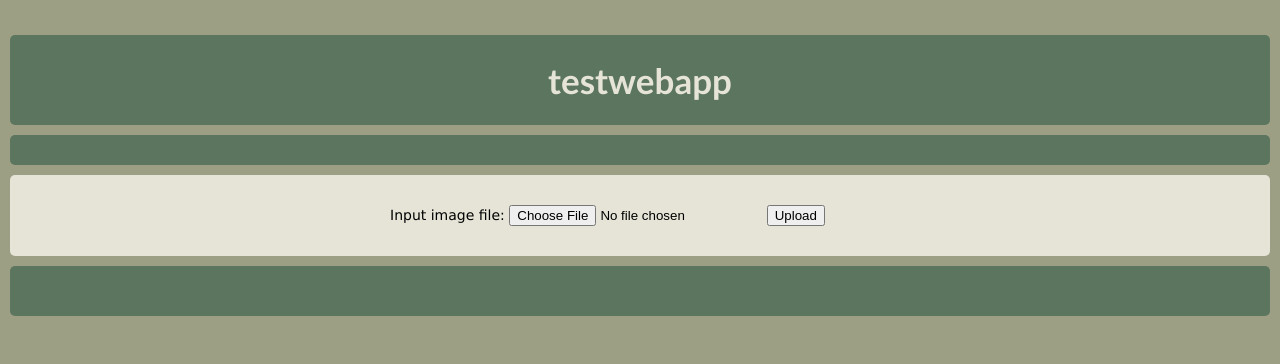
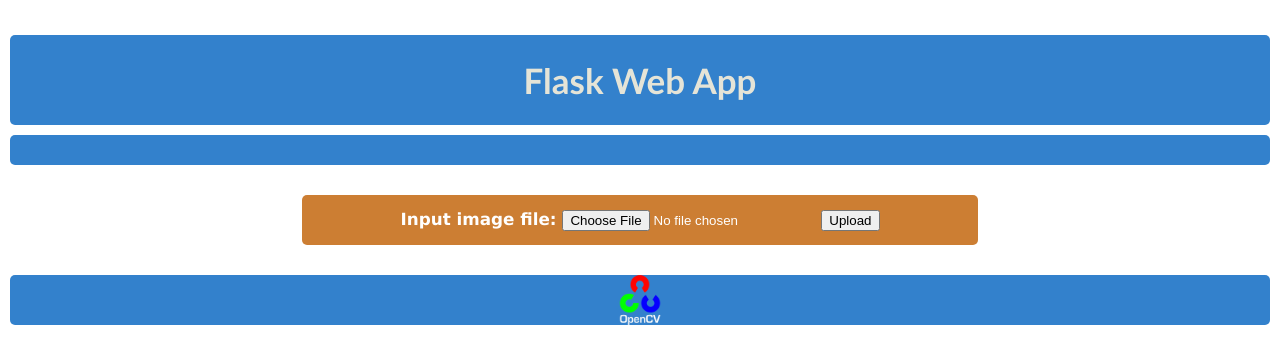
Before and after one commit to Santhosh-KS/flaskWebappTutorialSeries, a Flask app: page / in a window 1280 px wide. Shown: the top 364 px of the page. Run offline with Flask 2, Linux system fonts and the light colour scheme.

Commit message:
Css cleanup and logo

```diff
--- a/v7/static/css/main.css
+++ b/v7/static/css/main.css
@@ -1,5 +1,5 @@
 body {
-  background-color: #9c9f84;
+  //background-color: #00bef4;
   margin: 0px;
   font-family: Verdana, Georgia, serif;
   font-size: 14px;
@@ -9,7 +9,7 @@ body {
  * Create a div with id=header
  * */
 #header {
-  background-color: #5c755e;
+  background-color: #3381cc;
   margin: 10px;
   height: 90px;
   border-radius: 5px;
@@ -19,7 +19,7 @@ body {
  * Create a div with id=navbar
  * */
 #navbar {
-  background-color: #5c755e;
+  background-color: #3381cc;
   margin: 10px;
   height: 30px;
   border-radius: 5px;
@@ -29,7 +29,7 @@ body {
  * Create a div with class=main
  * */
 .main {
-  background-color: #e5e4d7;
+ // background-color: #0075ff;
   margin: 10px;
   border-radius: 5px;
   padding: 10px;
@@ -58,16 +58,6 @@ h1 {
   border-radius: 5px;
 }
 
-
-#form {
-  width: 700px;
-  height: auto;
-  margin-left: 350px;
-  margin-right: auto;
-  padding: 20px;
-  border-radius: 5px;
-}
-
 #alert {
   color: red;
   margin-left: 380px;
@@ -76,22 +66,31 @@ h1 {
   border: None;
 }
 
-#inputImage{
-  width: 800px;
-  height: 400px;
-  margin-left: 240px;
-  margin-right: auto;
-  border-radius: 5px;
-}
-
 /*
  * Create a div with class=main
  * */
 
 #footer{
-  background-color: #5c755e;
+  background-color: #3381cc;
   margin: 10px;
   height: 50px;
+  border-radius: 5px;
+}
+
+#blockButton, #form{
+  margin: 10px;
+  display: block;
+  margin-left: auto;
+  margin-right: auto;
+  width: 50%;
+  color: white;
+  border: none;
+  background-color: #CC7E33;
+  padding: 14px 28px;
+  font-size: 120%;
+  font-weight: bolder;
+  cursor: pointer;
+  text-align: center;
   border-radius: 5px;
 }
 
@@ -107,3 +106,12 @@ h3 {
   -ms-transform: translateY(-50%);
   transform: translateY(-50%);
 }
+
+#logo, #inputImage {
+  display: block;
+  margin-left: auto;
+  margin-right: auto;
+  max-height: 100%;
+  max-width: 100%;
+  border-radius: 5px;
+}
--- a/v7/templates/base.html
+++ b/v7/templates/base.html
@@ -13,7 +13,7 @@
 
 <body>
   <div id="header">
-    <h3> testwebapp </h3>
+    <h3> Flask Web App</h3>
   </div>
   <div id="navbar">  </div>
   <div class="main">
@@ -34,7 +34,11 @@
       {% endblock %}
     </div>
   </div>
-  <div id="footer">  </div>
+  {% block footer %}
+  <div id="footer">
+    <img src="static/images/opencv-logo-1.png" id="logo" >
+  </div>
+  {% endblock %}
 </body>
 
 </html>
--- a/v7/templates/predict.html
+++ b/v7/templates/predict.html
@@ -13,9 +13,9 @@
             <h1> Image has : {{ obj.value }}!! </h1>
           </div>
         {% else %}
-          <div id="form">
+          <div>
             <form method=POST enctype=multipart/form-data action="{{ url_for('prediction', filename=obj.image) }}">
-              <input type="submit" value="Predict">
+              <input type="submit" value="Classify Image" id="blockButton">
             </form>
           </div>
         {% endif %}
--- a/v7/upload.py
+++ b/v7/upload.py
@@ -66,6 +66,7 @@ def prediction(filename):
 def upload():
     obj = DataObj
     obj.is_image_display = False
+    obj.image = ""
     if request.method == 'POST' and 'image' in request.files:
         ft = request.files['image']
         if checkFileType(ft.filename):
```
Also changed, not shown: v7/static/images/opencv-logo-1.png (added).
